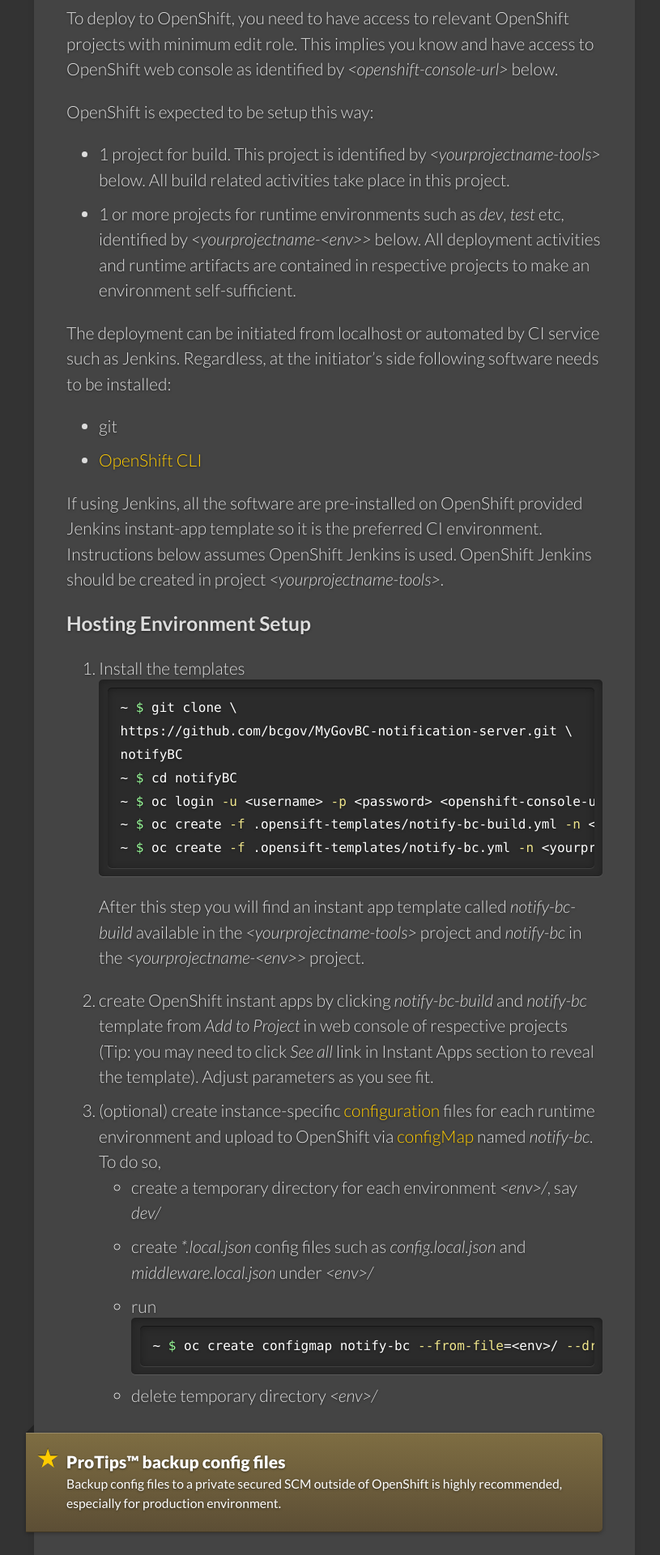
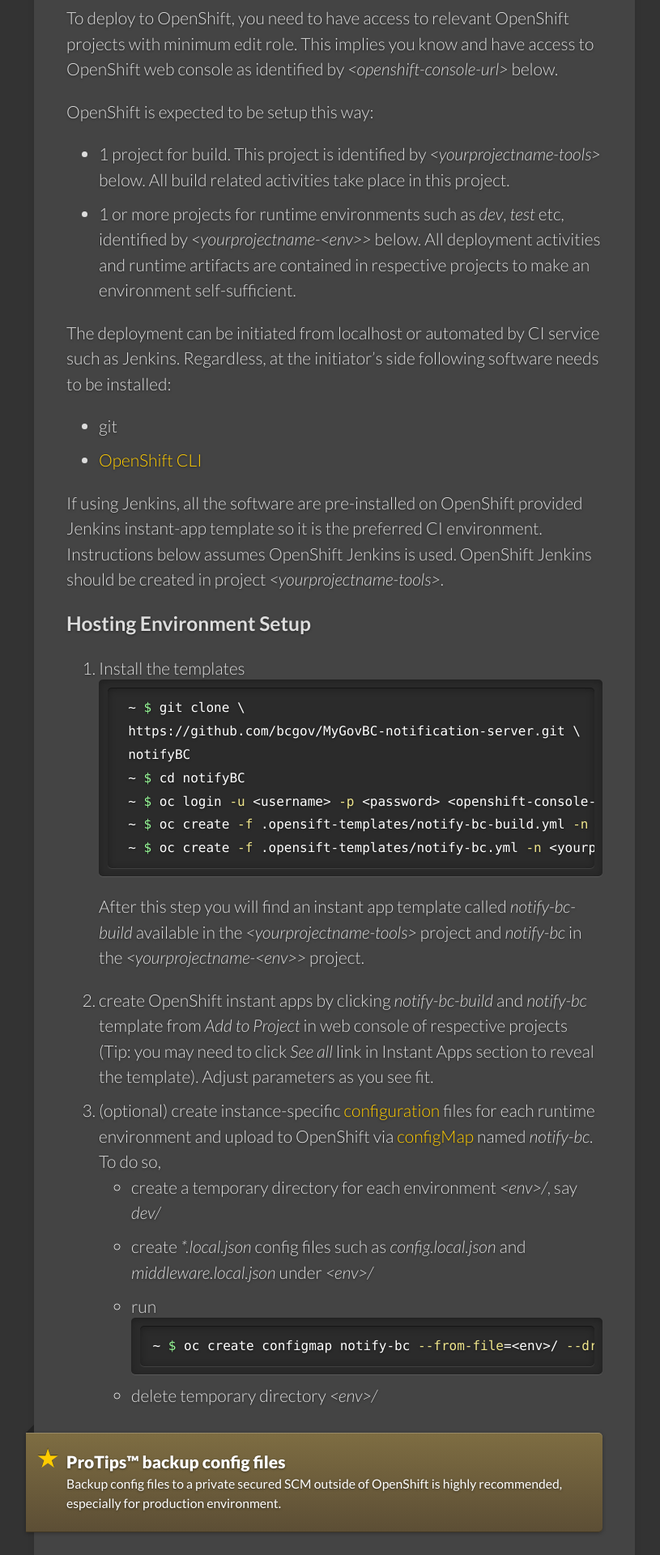
Before and after one commit to bcgov/MyGovBC-notification-server, a Jekyll site: the page built from docs/_docs/installation.md, in a window 1280 px wide. Shown: the part 3212-5132 px from the top of the page at 81% size, without its empty margins (129-944 px from the left). Built offline with Jekyll 4.4.1, drawn with Linux system fonts in a browser that asks for light colours.

Commit message:
#18: updated docs

````diff
--- a/docs/_docs/installation.md
+++ b/docs/_docs/installation.md
@@ -90,16 +90,16 @@
 ### Hosting Environment Setup
 
 1. Install the templates
-```sh
-~ $ git clone \
-https://github.com/bcgov/MyGovBC-notification-server.git \
-notifyBC
-~ $ cd notifyBC
-~ $ oc login -u <username> -p <password> <openshift-console-url>
-~ $ oc create -f .opensift-templates/notify-bc-build.yml -n <yourprojectname-tools>
-~ $ oc create -f .opensift-templates/notify-bc.yml -n <yourprojectname-<env>>
-```
-After this step you will find an instant app template called *notify-bc-build* available in the *\<yourprojectname-tools\>* project and *notify-bc* in the *\<yourprojectname-\<env\>>* project.
+    ```bash
+    ~ $ git clone \
+    https://github.com/bcgov/MyGovBC-notification-server.git \
+    notifyBC
+    ~ $ cd notifyBC
+    ~ $ oc login -u <username> -p <password> <openshift-console-url>
+    ~ $ oc create -f .opensift-templates/notify-bc-build.yml -n <yourprojectname-tools>
+    ~ $ oc create -f .opensift-templates/notify-bc.yml -n <yourprojectname-<env>>
+    ```
+  After this step you will find an instant app template called *notify-bc-build* available in the *\<yourprojectname-tools\>* project and *notify-bc* in the *\<yourprojectname-\<env\>>* project.
 2. create OpenShift instant apps by clicking *notify-bc-build* and *notify-bc* template from *Add to Project* in web console of respective projects (Tip: you may need to click *See all* link in Instant Apps section to reveal the template). Adjust parameters as you see fit.
 3. (optional) create instance-specific [configuration](../configuration) files for each runtime environment and upload to OpenShift via [configMap](https://docs.openshift.org/latest/dev_guide/configmaps.html) named *notify-bc*. To do so,
     * create a temporary directory for each environment *\<env\>/*, say *dev/*
````
Also changed, not shown: docs/_docs/api-notification.md (+2 -2 lines), docs/_docs/configuration.md (+2 -2 lines).
